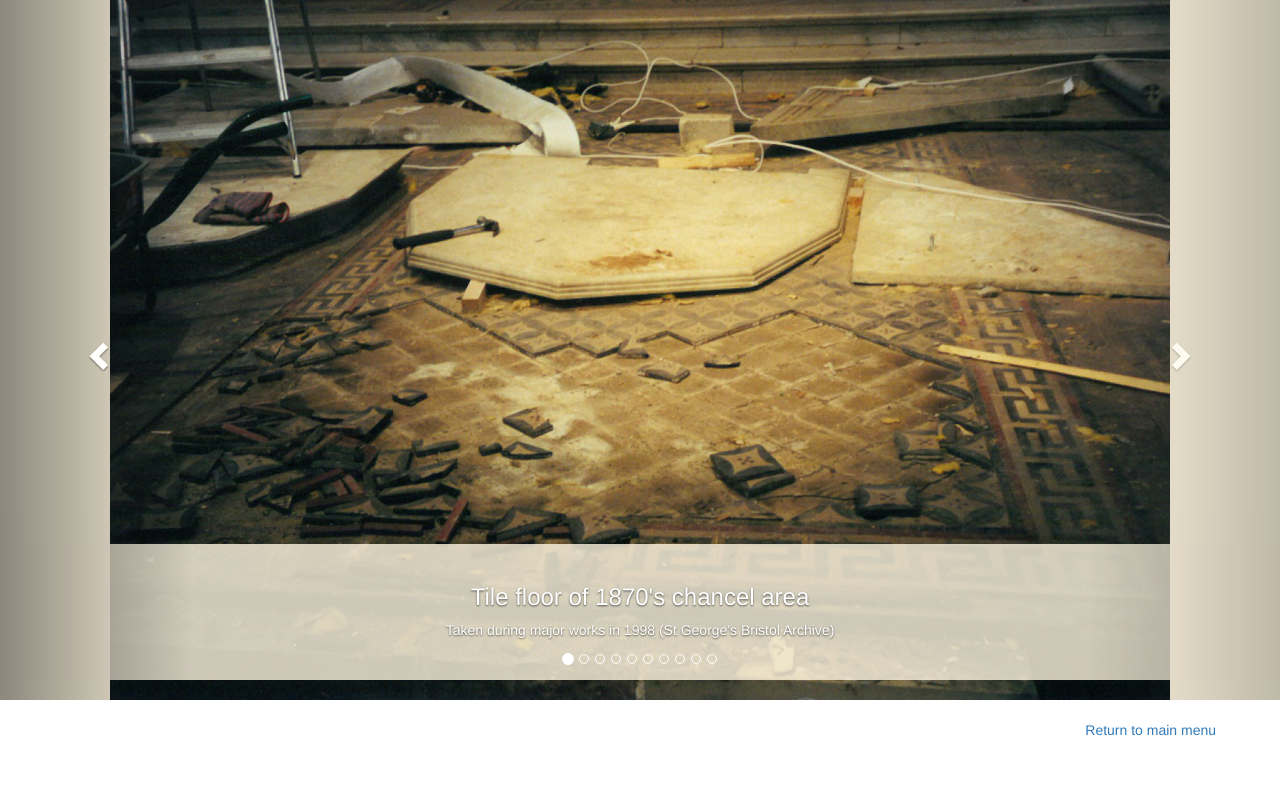
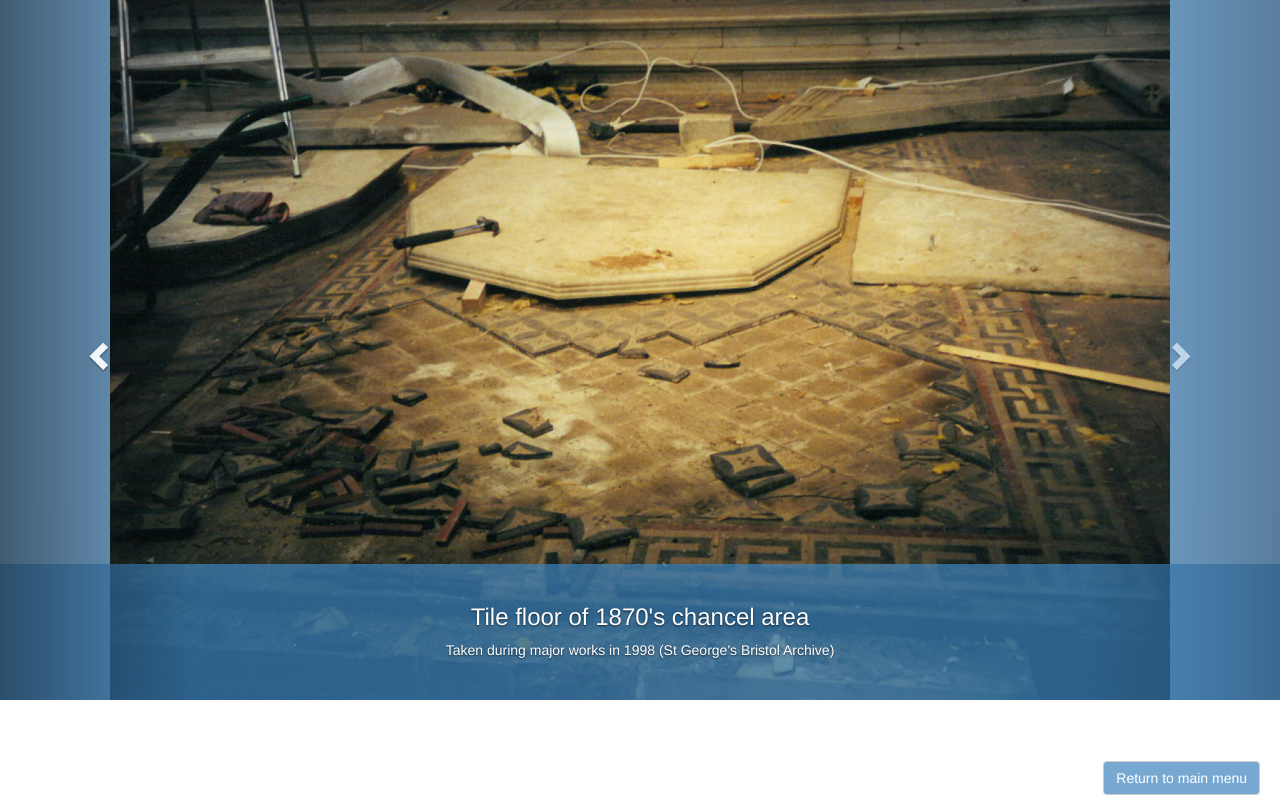
Before and after one commit to DavidFlores24/StGeorgeItemA, a plain HTML site: page image_gallery.html in a window 1280 px wide. Drawn offline with Linux system fonts and the light colour scheme.

Commit message:
Fixed colour scheme and layout

```diff
--- a/css/360Tour.css
+++ b/css/360Tour.css
@@ -11,12 +11,20 @@ body{
 }
 
 #streetView{
-	height:650px;
+	height:600px;
 	margin:25px 0px 0px;
 	width:100%;
 }
 
-footer
+.btn-default
 {
-	margin-left:10px;
+	position:absolute;
+	bottom:5px;
+	right:20px;
+	background-color:rgba(62, 132, 190, 0.7);
+	text-decoration: none;
 }
+
+a {
+	color:white;
+}
--- a/css/gallery.css
+++ b/css/gallery.css
@@ -4,7 +4,7 @@
 .item
 {
 	height:700px;
-	background-color: rgb(255,247,225);
+	background-color:rgba(62, 132, 190, 0.7);
 }
 
 .item img
@@ -15,13 +15,21 @@
 
 .carousel-caption
 {
-	background-color: rgba(255,247,225, 0.8);
+	background-color:rgba(62, 132, 190, 0.7);
 	width:100%;
+	bottom:0;
 	left:0;
 }
 
-footer{
-	position: absolute;
-	top:90%;
-	right:5%;
+.btn-default
+{
+	position:absolute;
+	bottom:5px;
+	right:20px;
+	background-color:rgba(62, 132, 190, 0.7);
+	text-decoration: none;
 }
+
+a {
+	color:white;
+}
--- a/css/keyDates.css
+++ b/css/keyDates.css
@@ -72,10 +72,10 @@ body {
   background-image: -webkit-linear-gradient(left, rgba(0, 0, 0, 0) 0%, rgba(0, 0, 0, 0) 0%);
 }
 
-footer
+.btn-default
 {
 	position:absolute;
-	bottom:0px;
+	bottom:5px;
 	right:20px;
 	background-color:rgba(62, 132, 190, 0.7);
 	text-decoration: none;
@@ -101,10 +101,12 @@ a {
 
 .scroll {
 	position:absolute;
+	background-color:rgba(62, 132, 190, 0.7);
 	left:50%;
 	width: 100px;
 	height: 50px;
 	z-index: 1;
+	color:#FFF;
 }
 
 .scroll-down {
--- a/image_gallery.html
+++ b/image_gallery.html
@@ -18,18 +18,6 @@
 
 <body>
 <div id="carousel2" class="carousel slide" data-ride="carousel" data-interval="false">
-  <ol class="carousel-indicators">
-    <li data-target="#carousel2" data-slide-to="0" class="active"></li>
-    <li data-target="#carousel2" data-slide-to="1"></li>
-    <li data-target="#carousel2" data-slide-to="2"></li>
-    <li data-target="#carousel2" data-slide-to="3"></li>
-    <li data-target="#carousel2" data-slide-to="4"></li>
-    <li data-target="#carousel2" data-slide-to="5"></li>
-    <li data-target="#carousel2" data-slide-to="6"></li>
-    <li data-target="#carousel2" data-slide-to="7"></li>
-    <li data-target="#carousel2" data-slide-to="8"></li>
-   	<li data-target="#carousel2" data-slide-to="9"></li>
-  </ol>
   <div class="carousel-inner" role="listbox">
     <div class="item active"><img src="images/Item A Images/Tile floor of 1870s chancel area, taken during major works in 1998 (St George's Bristol Archive).jpg" alt="First slide image" class="center-block">
       <div class="carousel-caption">
@@ -95,7 +83,7 @@
   <a class="left carousel-control" href="#carousel2" role="button" data-slide="prev"><span class="glyphicon glyphicon-chevron-left" aria-hidden="true"></span><span class="sr-only">Previous</span></a><a class="right carousel-control" href="#carousel2" role="button" data-slide="next"><span class="glyphicon glyphicon-chevron-right" aria-hidden="true"></span><span class="sr-only">Next</span></a></div>
 
    <footer class="pull-right">
-	  	<p><a href="itemsList.html">Return to main menu</a></p>
+	  	<button class="btn btn-default"><a href="itemsList.html">Return to main menu</a></button>
 	  </footer>
 <script src="js/jquery-1.11.3.min.js"></script>
 <!-- <script src="file:///Macintosh HD/Users/david/Library/Application Support/Adobe/Dreamweaver CC 2017/en_US/Configuration/Temp/Assets/eam728ae739.TMP/js/bootstrap.js"></script> -->
```
Also changed, not shown: 360Tour.html (+1 -1 lines), grand_design.html (+1 -1 lines), keyDates.html (+1 -1 lines).
